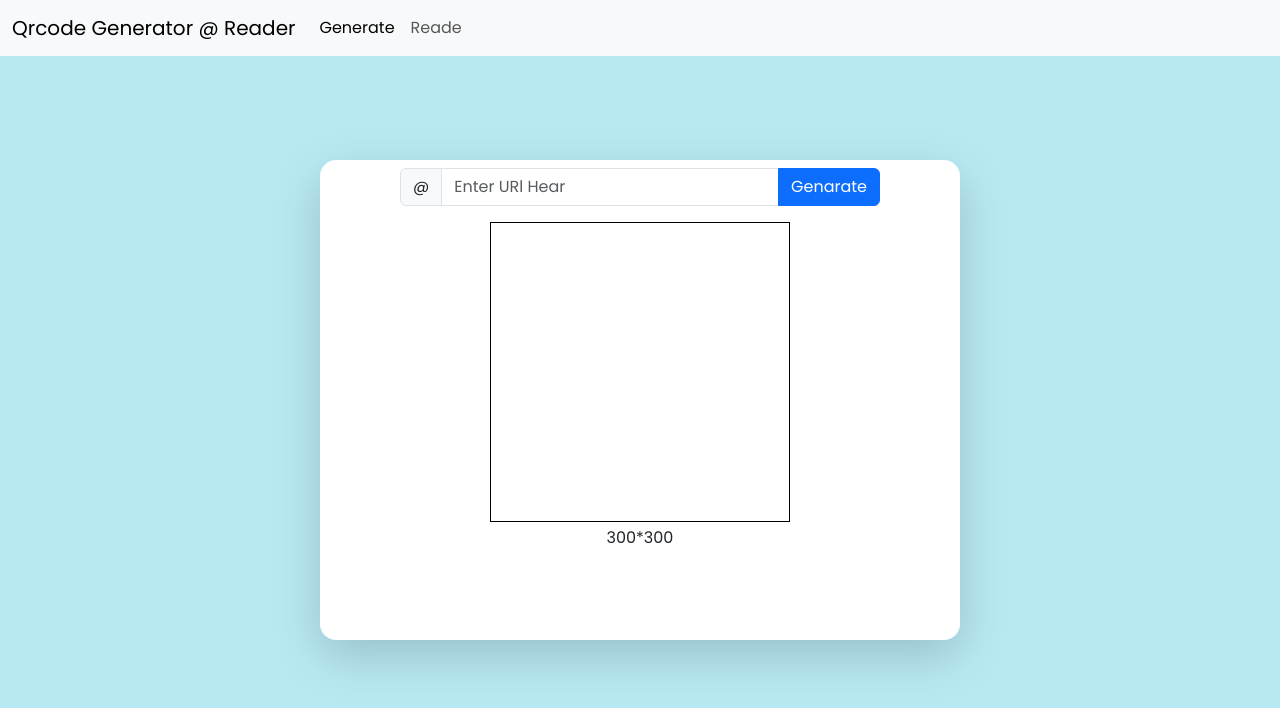
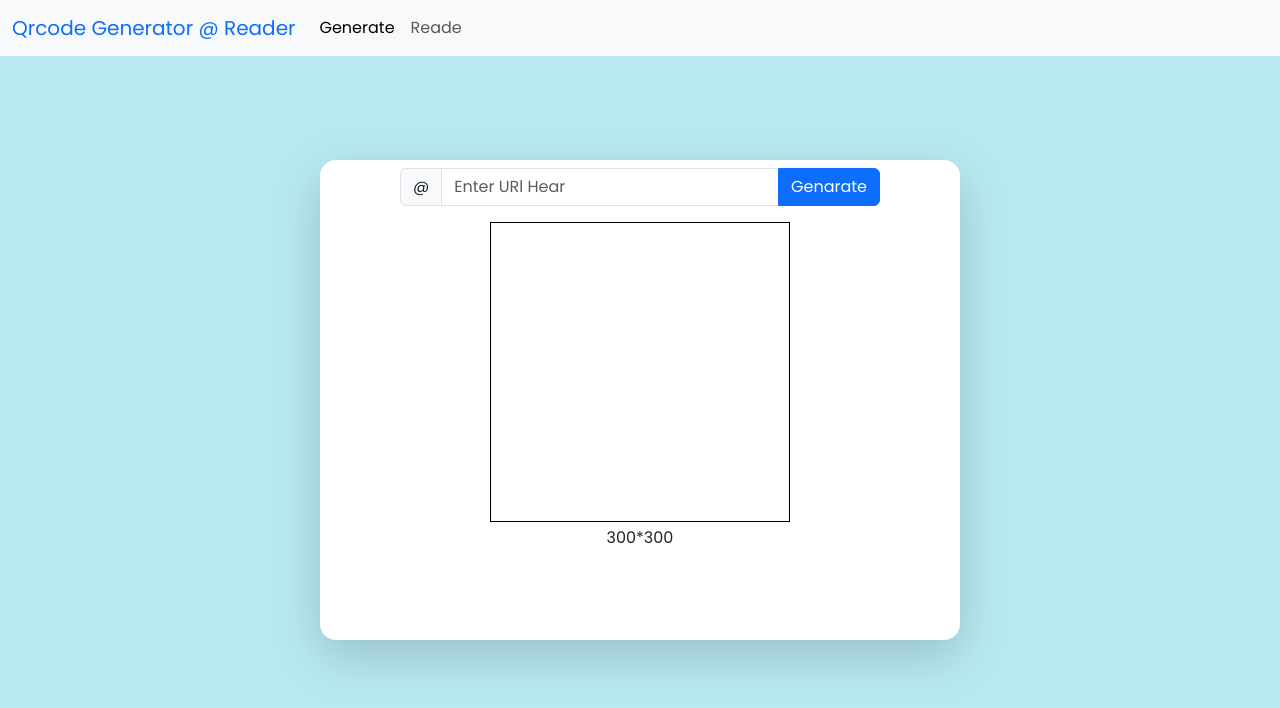
Before and after one commit to savindaJ/QR-code-genarator-and-readder, a website: page index.html in a window 1280 px wide. Drawn offline with Linux system fonts and the light colour scheme.

Commit message:
add text color

```diff
--- a/index.html
+++ b/index.html
@@ -13,7 +13,7 @@
 <header>
     <nav class="navbar navbar-expand-lg bg-body-tertiary">
         <div class="container-fluid">
-            <a class="navbar-brand" href="#">Qrcode Generator @ Reader</a>
+            <a class="navbar-brand text-primary" href="#">Qrcode Generator @ Reader</a>
             <button class="navbar-toggler" type="button" data-bs-toggle="collapse" data-bs-target="#navbarNavAltMarkup"
                     aria-controls="navbarNavAltMarkup" aria-expanded="false" aria-label="Toggle navigation">
                 <span class="navbar-toggler-icon"></span>
```
